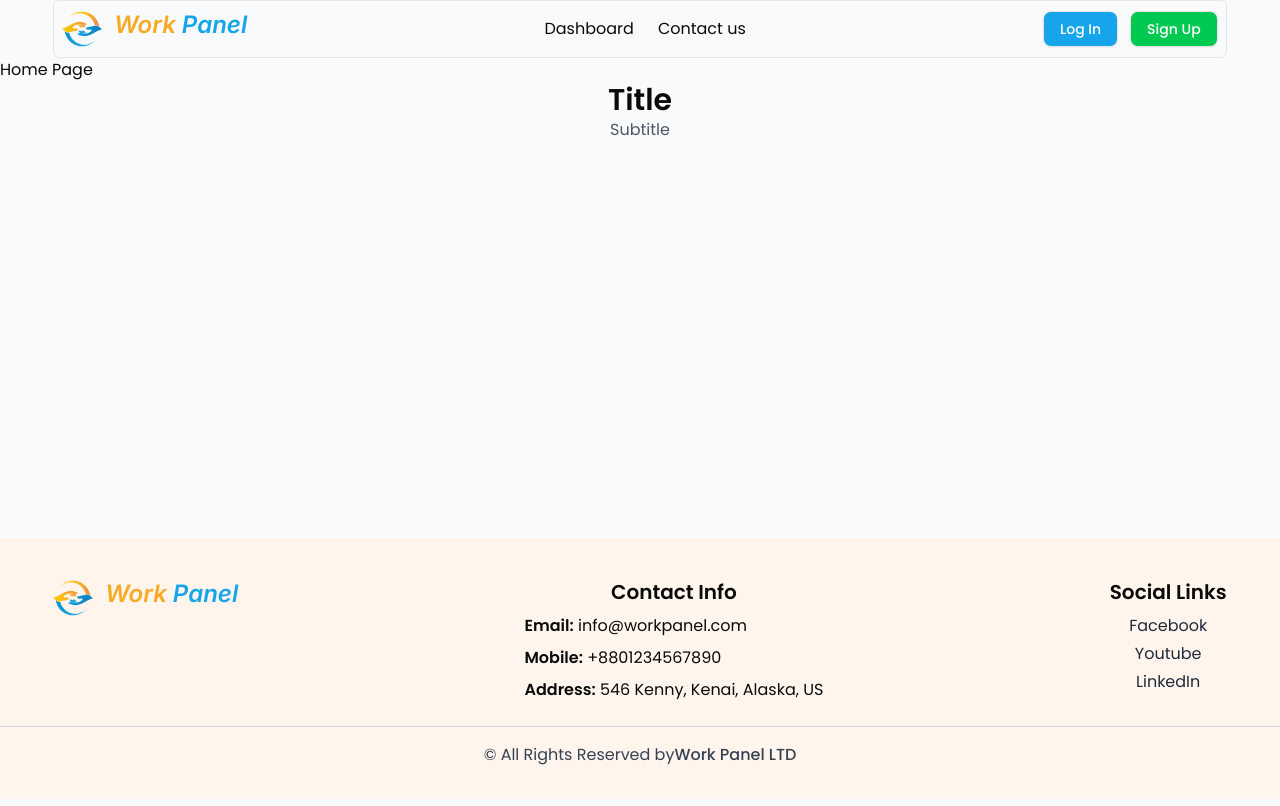
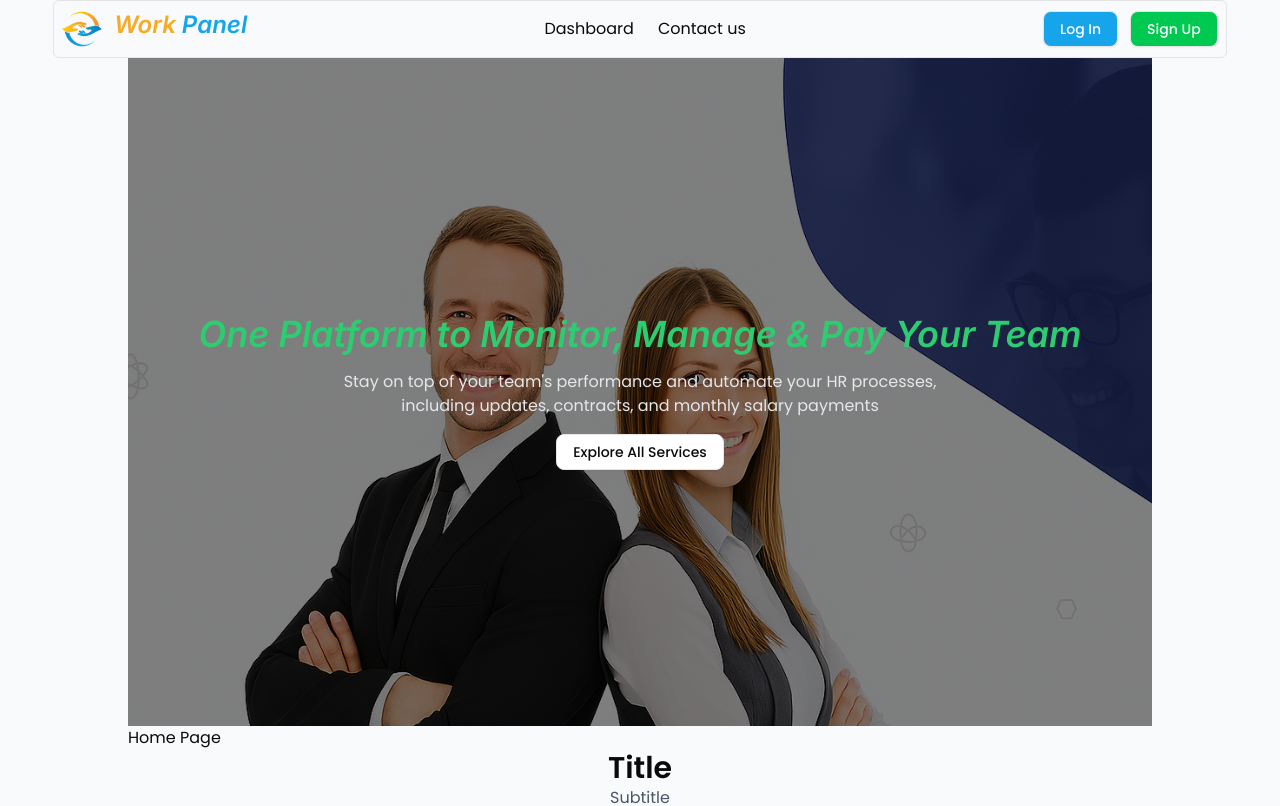
Before and after one commit to samiuzaman/Work_Panel_Client_Side, a React (Vite) app: page / in a window 1280 px wide. Shown: the top 806 px of the page. Built offline with nearby package versions, Linux system fonts and the light colour scheme.

Commit message:
Create Banner Section

```diff
--- /dev/null
+++ b/src/Pages/Home/Banner.jsx
@@ -0,0 +1,19 @@
+import { Button } from "../../components/ui/button";
+
+
+const Banner = () => {
+    return (
+      <div className="w-full banner py-64 text-center space-y-4">
+        <h2 className="font-Inter text-4xl font-semibold text-[#2ecc71]">
+          One Platform to Monitor, Manage & Pay Your Team
+        </h2>
+        <p className="text-gray-200 font-normal lg:w-3/5 mx-auto">
+          Stay on top of your team's performance and automate your HR processes,
+          including updates, contracts, and monthly salary payments
+        </p>
+        <Button variant="outline" className="cursor-pointer">Explore All Services</Button>
+      </div>
+    );
+};
+
+export default Banner;
--- a/src/Pages/Home/Home.jsx
+++ b/src/Pages/Home/Home.jsx
@@ -1,9 +1,11 @@
 import { Button } from "../../components/ui/button";
 import Title from "../../Shared/Title";
+import Banner from "./Banner";
 
 const Home = () => {
   return (
-    <div>
+    <div className="w-11/12 lg:w-5/6 xl:w-4/5 mx-auto">
+      <Banner />
       <h2>Home Page</h2>
       <Title title="Title" subtitle="Subtitle"></Title>
     </div>
--- a/src/index.css
+++ b/src/index.css
@@ -125,3 +125,11 @@
 a.active {
   @apply text-green-500 font-Inter font-medium;
 }
+.banner{
+  background-image: url("../src/assets/banner.png");
+  background-position: center;
+  background-repeat: no-repeat;
+  background-size: cover;
+  background-color: rgba(0, 0, 0, 0.5);
+  background-blend-mode: overlay;
+}
```
